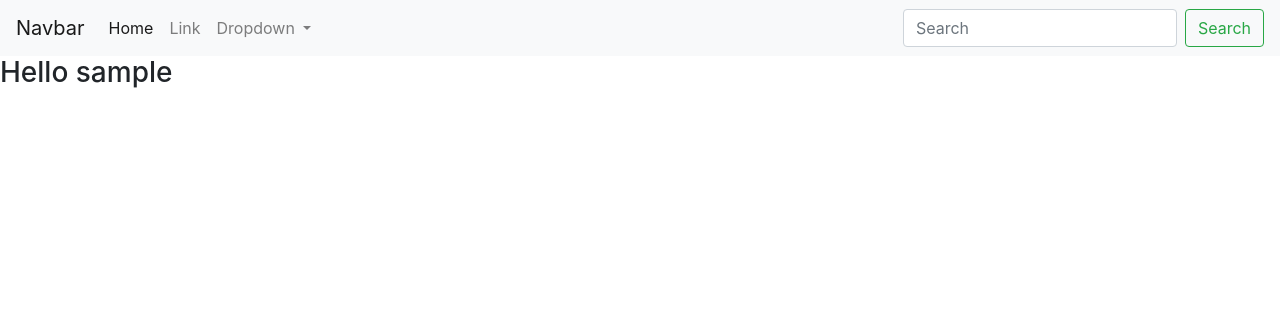
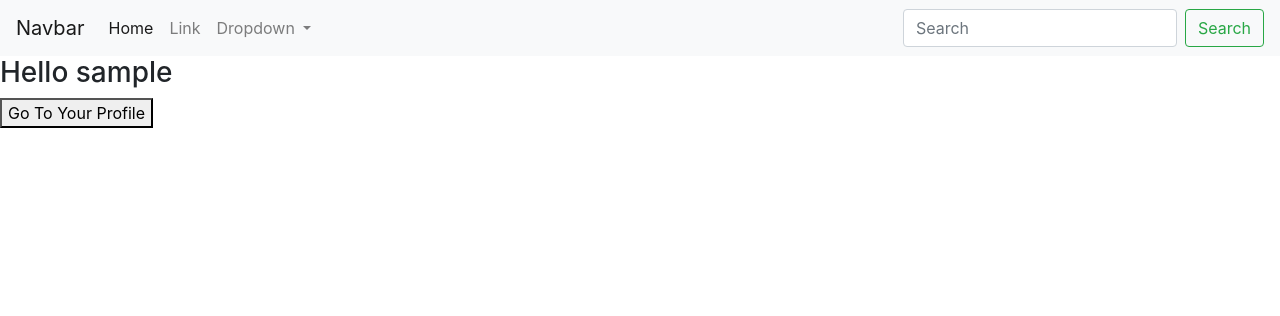
Before and after one commit to noeljane/django_fun, a Django app: page / in a window 1280 px wide. Shown: the top 316 px of the page. Run offline with Django 3.2, Linux system fonts and the light colour scheme; the visitor is signed in with stand-in values (Sample User, id 1); data that the repository does not hold is empty; some libraries are stand-ins or nearby versions.

Commit message:
add link to profile

```diff
--- a/startups/templates/home.html
+++ b/startups/templates/home.html
@@ -10,6 +10,9 @@
     {% block base %}
     {% if user.is_authenticated %}
       <h3> Hello {{user}}</h3>
+      <a href="{% url 'profile' user.id %}">
+        <button> Go To Your Profile </button>
+      </a>
     {% endif %}
     <h3></h3>
 
```
